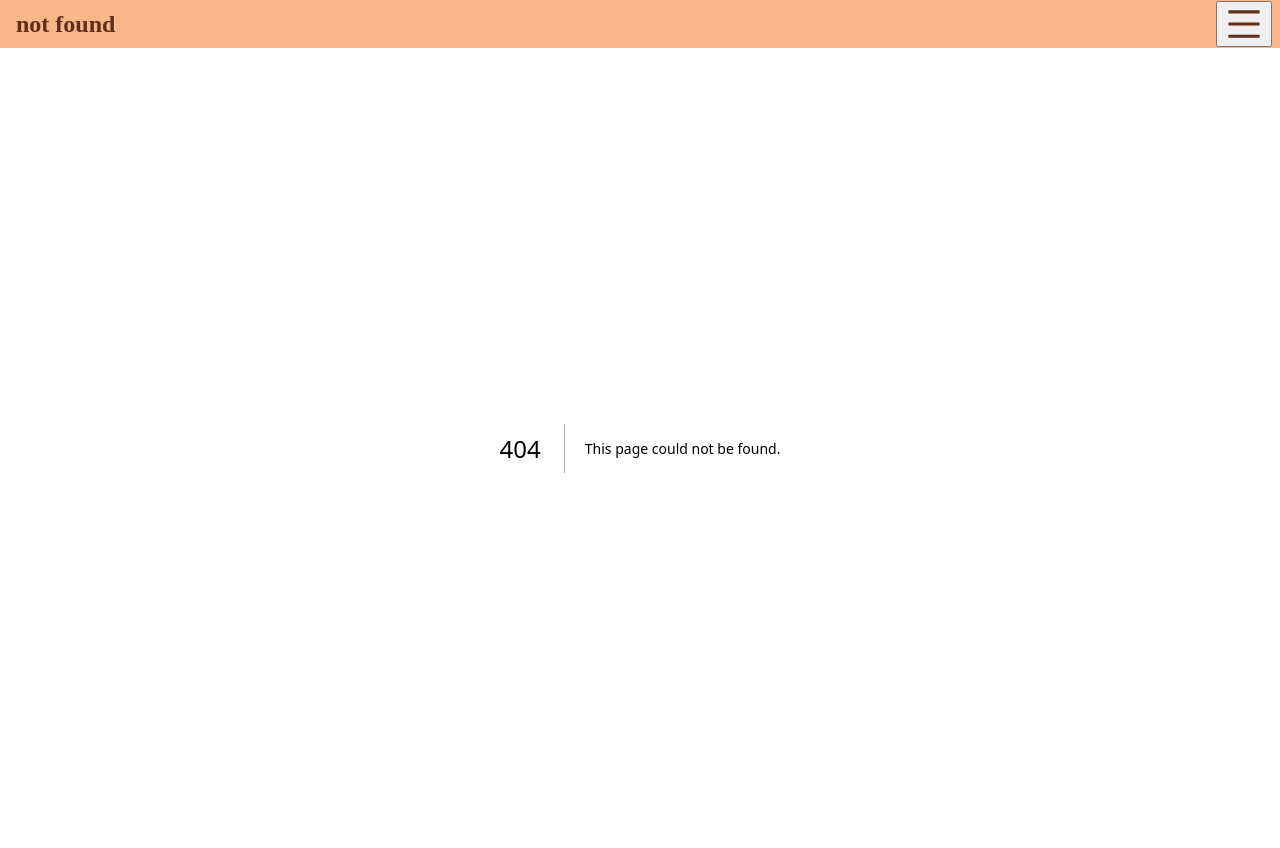
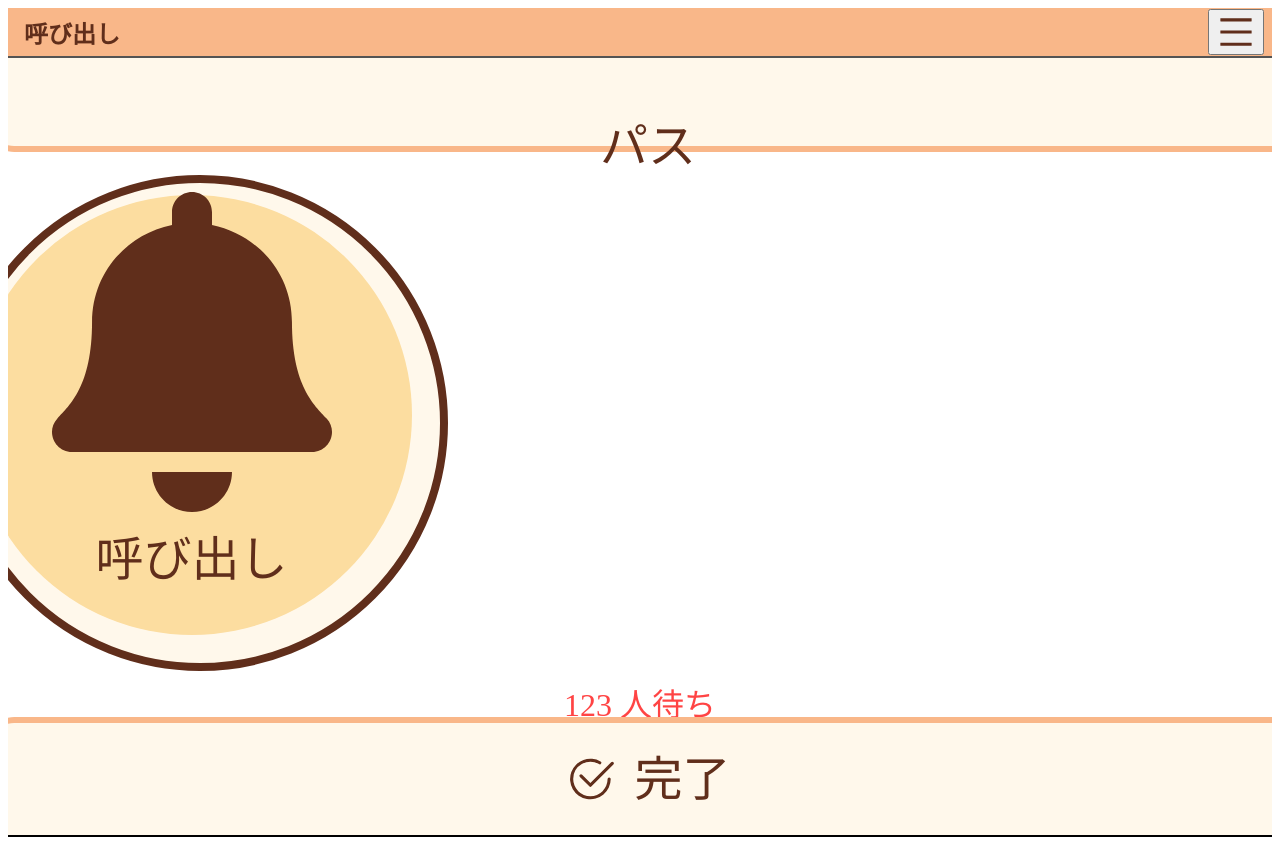
Before and after one commit to kajiLabTeam/dx-waiting-time, a Next.js app in the folder frontend/: page /admin/callPage in a window 1280 px wide. Before the commit this address had no page. Built offline with nearby package versions, Linux system fonts and the light colour scheme.

Commit message:
Refactor header and remove unused pages

```diff
--- a/frontend/src/components/layout/Header.tsx
+++ b/frontend/src/components/layout/Header.tsx
@@ -27,29 +27,33 @@ const MenuButton = styled.button`
 
 const Header = () => {
   const router = useRouter();
+  const pathParts = router.pathname.split("/");
+  const [, role, pageName] = pathParts;
 
   return (
     <HeaderContainer>
       <Title>
-        {router.pathname === "/"
+        {pageName === "/"
           ? "Start"
-          : router.pathname === "/loginPage"
+          : pageName === "loginPage"
           ? "ログイン"
-          : router.pathname === "/accountPage"
+          : pageName === "accountPage"
           ? "アカウント情報"
-          : router.pathname === "/endPage"
+          : pageName === "endPage"
           ? "業務を終わる"
-          : router.pathname === "/callPage"
+          : pageName === "callPage"
           ? "呼び出し"
-          : router.pathname === "/qrPage"
+          : pageName === "qrPage"
           ? "QRコード"
-          : router.pathname === "/startPage"
+          : pageName === "startPage"
           ? "業務を始める"
           : "not found"}
       </Title>
-      <MenuButton>
-        <AiOutlineMenu />
-      </MenuButton>
+      {role === "admin" && (
+        <MenuButton onClick={() => router.push("/adminPage")}>
+          <AiOutlineMenu />
+        </MenuButton>
+      )}
     </HeaderContainer>
   );
 };
--- a/frontend/src/pages/endPage.tsx
+++ b/frontend/src/pages/admin/endPage.tsx
@@ -1,6 +1,6 @@
 import { FC } from "react";
 import styled from "styled-components";
-import { Button } from "../components/utils/Button";
+import { Button } from "../../components/utils/Button";
 
 const EndPageContainer = styled.div``;
 
--- a/frontend/src/pages/loginPage.tsx
+++ b/frontend/src/pages/admin/loginPage.tsx
@@ -1,7 +1,7 @@
 import { FC } from "react";
 import styled from "styled-components";
-import { Button } from "../components/utils/Button";
-import { MessageCricle } from "../components/utils/MessageCricle";
+import { Button } from "../../components/utils/Button";
+import { MessageCricle } from "../../components/utils/MessageCricle";
 
 const LoginPageContainer = styled.div`
   text-align: center;
--- a/frontend/src/pages/qrPage.tsx
+++ b/frontend/src/pages/admin/qrPage.tsx
@@ -1,7 +1,7 @@
 import { FC, useCallback } from "react";
 import styled from "styled-components";
-import { QrCode } from "../components/qr/QrCode";
-import { Button } from "../components/utils/Button";
+import { QrCode } from "../../components/qr/QrCode";
+import { Button } from "../../components/utils/Button";
 
 const QrPageContainer = styled.div``;
 
--- a/frontend/src/pages/startPage.tsx
+++ b/frontend/src/pages/admin/startPage.tsx
@@ -1,7 +1,7 @@
 import { FC } from "react";
 import styled from "styled-components";
-import { Button } from "../components/utils/Button";
-import { MessageCricle } from "../components/utils/MessageCricle";
+import { Button } from "../../components/utils/Button";
+import { MessageCricle } from "../../components/utils/MessageCricle";
 
 const StartPageContainer = styled.div`
   text-align: center;
```
Also changed, not shown: frontend/src/pages/admin/callPage.tsx (renamed from frontend/src/pages/callPage.tsx, +5 -5 lines), frontend/src/pages/admin/accountPage.tsx (renamed from frontend/src/pages/accountPage.tsx).
